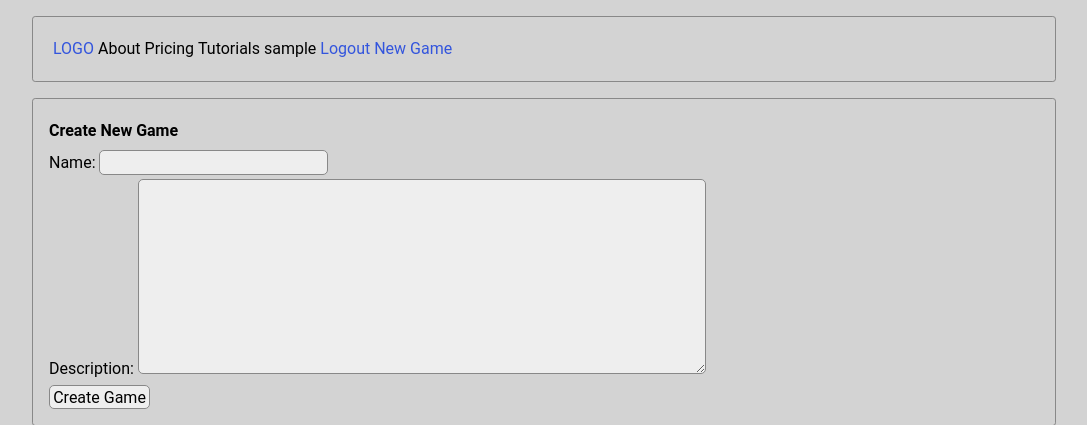
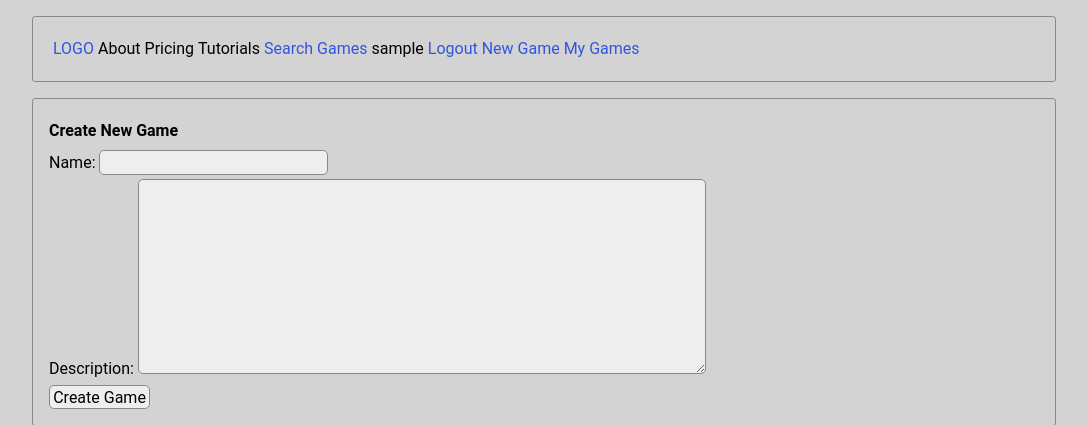
Before and after one commit to KjeldSchmidt/StoryFlow, a Django app: page /game/create in a window 1280 px wide. Shown: the top 425 px of the page, without its empty margins (96-1183 px from the left). Run offline with Django 3.2, Linux system fonts and the light colour scheme; the visitor is signed in with stand-in values (Sample User, id 1); parts of the project's set-up code (start-up, migrations or seed data) failed here and were passed over.

Commit message:
Added list of games views
INcludes a list of all games, a list of games you can edit and

```diff
--- a/flow/templates/flow/base.html
+++ b/flow/templates/flow/base.html
@@ -20,16 +20,28 @@
         <li>About</li>
         <li>Pricing</li>
         <li>Tutorials</li>
+        <li>
+            <a href="/games/list/all">
+                Search Games
+            </a>
+        </li>
     </ul>
     <div id="account">
         {% if user.is_authenticated %}
-            {{ user.username }}
+            <ul>
+                <li>{{ user.username }}</li>
+                <li>
                     <a href="/login/logout">
                         Logout
                     </a>
+                </li>
+                <li>
                     <a href="/game/create">
                         {% trans "New Game" %}
                     </a>
+                </li>
+                <li><a href="/games/list/mine">My Games</a></li>
+            </ul>
         {% else %}
             <form action="/login/" method="post" id="login_form">
                 {% csrf_token %}
--- a/flow/urls.py
+++ b/flow/urls.py
@@ -9,5 +9,8 @@ urlpatterns = [
     path('game/<int:game_id>', views.game_by_id, name="game" ),
     path('game/<int:game_id>/edit', views.edit_game, name="edit_game"),
     path('game/<int:game_id>/edit/add_story', views.add_story, name="add_story"),
-    path('game/<int:game_id>/edit/story/<int:story_id>', views.edit_story, name='edit_story')
+    path('game/<int:game_id>/edit/story/<int:story_id>', views.edit_story, name='edit_story'),
+    path('games/list/all', views.games_list_all, name='games_list_all'),
+    path('games/list/mine', views.games_list_mine, name='games_list_mine'),
+    path('games/list/played', views.games_list_played, name='games_list_played'),
 ]
--- a/flow/views.py
+++ b/flow/views.py
@@ -122,3 +122,36 @@ def add_story( request, game_id ):
     story = new_story_on_game( game )
     story.save()
     return redirect( 'edit_story', game_id=game_id, story_id=story.id )
+
+
+def games_list_played( request ):
+    if request.user.is_authenticated:
+        games = Game.objects.filter( playthrough__user=request.user )
+    else:
+        games = None
+    return render( request, 'flow/list_games.html', {
+        'games': games,
+        'link_target': 'games_list_all',
+        'link_text': _( 'See all games' )
+    } )
+
+
+def games_list_mine( request ):
+    if request.user.is_authenticated:
+        games = Game.objects.filter( editors__user=request.user )
+    else:
+        games = None
+    return render( request, 'flow/list_games.html', {
+        'games': games,
+        'link_target': 'create_game',
+        'link_text': _( 'Create a game now' )
+    } )
+
+
+def games_list_all( request ):
+    games = Game.objects.all()
+    return render( request, 'flow/list_games.html', {
+        'games': games,
+        'link_target': 'create_game',
+        'link_text': _( 'Create a game now' )
+    } )
```
Also changed, not shown: flow/templates/flow/list_games.html (added, +23 -0 lines). Lines whose indentation alone changed are shown as unchanged.
